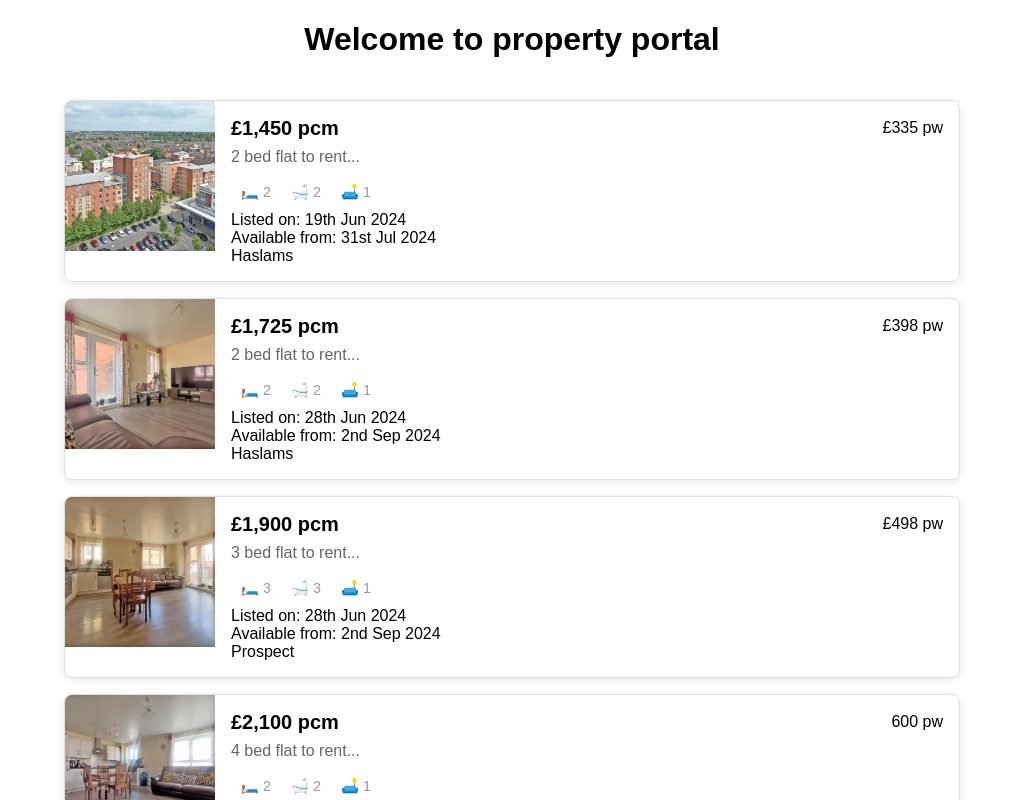
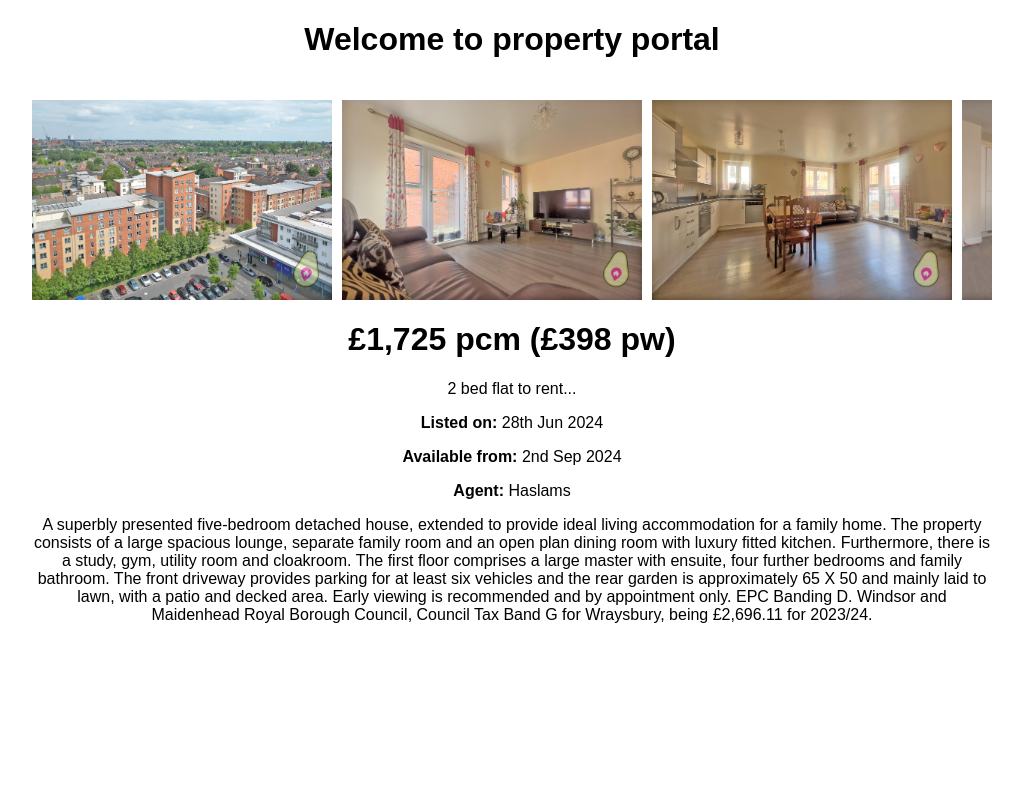
Before and after one commit to Prism-it-services/property-portal, a React (Create React App) app: page /property/1 in a window 1280 px wide. Shown: the top 800 px of the page, without its empty margins (128-1151 px from the left). Built offline with nearby package versions, Linux system fonts and the light colour scheme.

Commit message:
added property detail page

```diff
--- a/package.json
+++ b/package.json
@@ -13,6 +13,7 @@
     "@types/styled-components": "^5.1.34",
     "react": "^18.3.1",
     "react-dom": "^18.3.1",
+    "react-router-dom": "^6.24.1",
     "react-scripts": "5.0.1",
     "styled-components": "^6.1.11",
     "typescript": "^4.9.5",
--- a/src/App.tsx
+++ b/src/App.tsx
@@ -1,17 +1,24 @@
 import {PropertyList} from './components/PropertyList'
 import './App.css';
 import GlobalStyle from './GlobalStyles';
+import { BrowserRouter,  Router, Route, Routes } from 'react-router-dom';
+import PropertyDetail  from './components/PropertyDetail';
 
 
 function App() {
   return (
-    <>
+    <BrowserRouter>
+
     <GlobalStyle/>
     <div className="App">
      <h1>Welcome to property portal</h1>
+    <Routes>
+     <Route path="/" element={<PropertyList/>}></Route>
+     <Route path="/property/:id" element ={<PropertyDetail/>} ></Route>
+     </Routes>
     </div>
-    <PropertyList/>
-    </>
+
+    </BrowserRouter>
   );
 }
 
--- a/src/components/PropertyCard.tsx
+++ b/src/components/PropertyCard.tsx
@@ -1,8 +1,10 @@
 // src/components/PropertyCard.tsx
 import React from 'react';
+import { Link } from 'react-router-dom';
 import styled from 'styled-components';
 
 interface PropertyCardProps {
+  id: number;
   image: string;
   price: string;
   pricePerWeek: string;
@@ -15,13 +17,18 @@ interface PropertyCardProps {
   agentName: string;
 }
 
-const Card = styled.div`
+const Card = styled(Link)`
   display: flex;
   border: 1px solid #e0e0e0;
   border-radius: 8px;
   overflow: hidden;
   margin-bottom: 16px;
   box-shadow: 0 2px 8px rgba(0, 0, 0, 0.1);
+  text-decoration: none;
+  color: inherit;
+  &:hover {
+    cursor: pointer;
+  }
 `;
 
 const Image = styled.img`
@@ -67,6 +74,7 @@ const Detail = styled.div`
 `;
 
 const PropertyCard: React.FC< PropertyCardProps>  = ({
+  id,
   image,
   price,
   pricePerWeek,
@@ -79,7 +87,7 @@ const PropertyCard: React.FC< PropertyCardProps>  = ({
   agentName
 }) => {
   return (
-    <Card>
+    <Card to={`/property/${id}`}>
       <Image src={image} alt="Property" />
       <Info>
         <Header>
--- /dev/null
+++ b/src/components/PropertyDetail.tsx
@@ -0,0 +1,60 @@
+// src/components/PropertyDetail.tsx
+import React from 'react';
+import { useParams } from 'react-router-dom';
+import styled from 'styled-components';
+
+const DetailContainer = styled.div`
+  max-width: 75%;
+  margin: 0 auto;
+  padding: 20px;
+`;
+
+const Gallery = styled.div`
+  display: flex;
+  overflow-x: scroll;
+  margin-bottom: 20px;
+`;
+
+const GalleryImage = styled.img`
+  width: 300px;
+  height: 200px;
+  object-fit: cover;
+  margin-right: 10px;
+`;
+
+const PropertyDetail: React.FC = () => {
+  const { id } = useParams<{ id: string }>();
+
+  // Fetch the property details using the id
+  const property = {
+    images: ['../../assets/house1.jpeg', '../../assets/house2.jpeg', '../../assets/house3.jpeg', '../../assets/house4.jpeg', '../../assets/house5.jpeg'], // Add your image paths
+    price: '£1,725 pcm',
+    pricePerWeek: '£398 pw',
+    beds: 2,
+    baths: 2,
+    receptions: 1,
+    description: '2 bed flat to rent...',
+    listedDate: '28th Jun 2024',
+    availableDate: '2nd Sep 2024',
+    agentName: 'Haslams',
+    details: 'A superbly presented five-bedroom detached house, extended to provide ideal living accommodation for a family home. The property consists of a large spacious lounge, separate family room and an open plan dining room with luxury fitted kitchen. Furthermore, there is a study, gym, utility room and cloakroom. The first floor comprises a large master with ensuite, four further bedrooms and family bathroom. The front driveway provides parking for at least six vehicles and the rear garden is approximately 65 X 50 and mainly laid to lawn, with a patio and decked area. Early viewing is recommended and by appointment only. EPC Banding D. Windsor and Maidenhead Royal Borough Council, Council Tax Band G for Wraysbury, being £2,696.11 for 2023/24.'
+  };
+
+  return (
+    <DetailContainer>
+      <Gallery>
+        {property.images.map((src, index) => (
+          <GalleryImage key={index} src={src} alt={`Property image ${index + 1}`} />
+        ))}
+      </Gallery>
+      <h1>{property.price} ({property.pricePerWeek})</h1>
+      <p>{property.description}</p>
+      <p><strong>Listed on:</strong> {property.listedDate}</p>
+      <p><strong>Available from:</strong> {property.availableDate}</p>
+      <p><strong>Agent:</strong> {property.agentName}</p>
+      <p>{property.details}</p>
+    </DetailContainer>
+  );
+};
+
+export default PropertyDetail;
--- a/src/components/PropertyList.tsx
+++ b/src/components/PropertyList.tsx
@@ -14,6 +14,7 @@ const Container = styled.div`
 
 const properties = [
   {
+    id:1,
     image: '../../assets/house1.jpeg',
     price: '£1,450 pcm',
     pricePerWeek: '£335 pw',
@@ -26,6 +27,7 @@ const properties = [
     agentName: 'Haslams'
   },
   {
+    id:2,
     image: '../../assets/house2.jpeg',
     price: '£1,725 pcm',
     pricePerWeek: '£398 pw',
@@ -38,6 +40,7 @@ const properties = [
     agentName: 'Haslams'
   },
   {
+    id:3,
     image: '../../assets/house3.jpeg',
     price: '£1,900 pcm',
     pricePerWeek: '£498 pw',
@@ -50,6 +53,7 @@ const properties = [
     agentName: 'Prospect'
   },
   {
+    id:4,
     image: '../../assets/house4.jpeg',
     price: '£2,100 pcm',
     pricePerWeek: '600 pw',
@@ -62,6 +66,7 @@ const properties = [
     agentName: 'Avacado'
   },
   {
+    id:5,
     image: '../../assets/house5.jpeg',
     price: '£2,400 pcm',
     pricePerWeek: '700 pw',
@@ -81,7 +86,7 @@ export  const PropertyList  = () => {
 
     <Container>
       {properties.map((property, index) => (
-        <PropertyCard key={index} {...property} />
+        <PropertyCard key={property.id} {...property} />
       ))}
     </Container>
 
```
Also changed, not shown: 1 other file (tests, documents, lock files or other folders).
